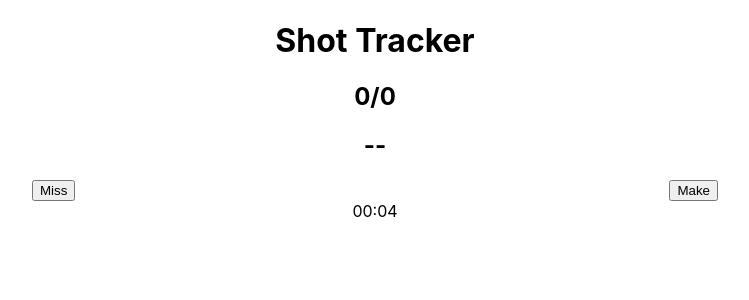
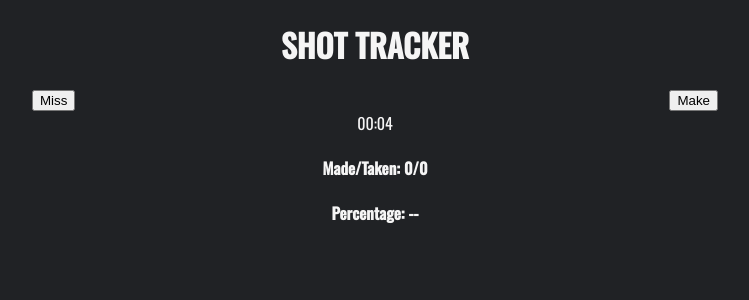
Before and after one commit to jaredami/shot-tracker, a React (Create React App) app: page / in a window 1280 px wide. Shown: the top 300 px of the page, without its empty margins (265-1014 px from the left). Built offline with nearby package versions, Linux system fonts and the light colour scheme.

Commit message:
Oswald font; dark theme

```diff
--- a/public/index.html
+++ b/public/index.html
@@ -24,6 +24,11 @@
       work correctly both with client-side routing and a non-root public URL.
       Learn how to configure a non-root public URL by running `npm run build`.
     -->
+    <link rel="preconnect" href="https://fonts.gstatic.com" />
+    <link
+      href="https://fonts.googleapis.com/css2?family=Oswald:wght@300;400;500&display=swap"
+      rel="stylesheet"
+    />
     <title>React App</title>
   </head>
   <body>
--- a/src/App.css
+++ b/src/App.css
@@ -1,5 +1,12 @@
+body {
+  background: #202225;
+  height: 100%;
+  color: #f5f5f5;
+}
+
 .main-wrapper {
   text-align: center;
+  font-family: "Oswald", sans-serif;
 }
 
 .main-header {
--- a/src/App.js
+++ b/src/App.js
@@ -4,7 +4,7 @@ import Session from "./components/Session";
 function App() {
   return (
     <div className="main-wrapper">
-      <h1 className="main-header">Shot Tracker</h1>
+      <h1 className="main-header">SHOT TRACKER</h1>
       <Session />
     </div>
   );
--- a/src/components/Session.js
+++ b/src/components/Session.js
@@ -42,15 +42,15 @@ export default function Session(props) {
 
   return (
     <>
-      <h2 className="session-stat">
-        {shotsMadeCount}/{shotsTakenCount}
-      </h2>
-      <h2 className="session-stat">{getPercentage()}</h2>
       <div className="buttons-container">
         <button onClick={() => handleMiss()}>Miss</button>
         <button onClick={() => handleMake()}>Make</button>
       </div>
       <div>{timer}</div>
+      <h4 className="session-stat">
+        Made/Taken: {shotsMadeCount}/{shotsTakenCount}
+      </h4>
+      <h4 className="session-stat">Percentage: {getPercentage()}</h4>
     </>
   );
 }
```
